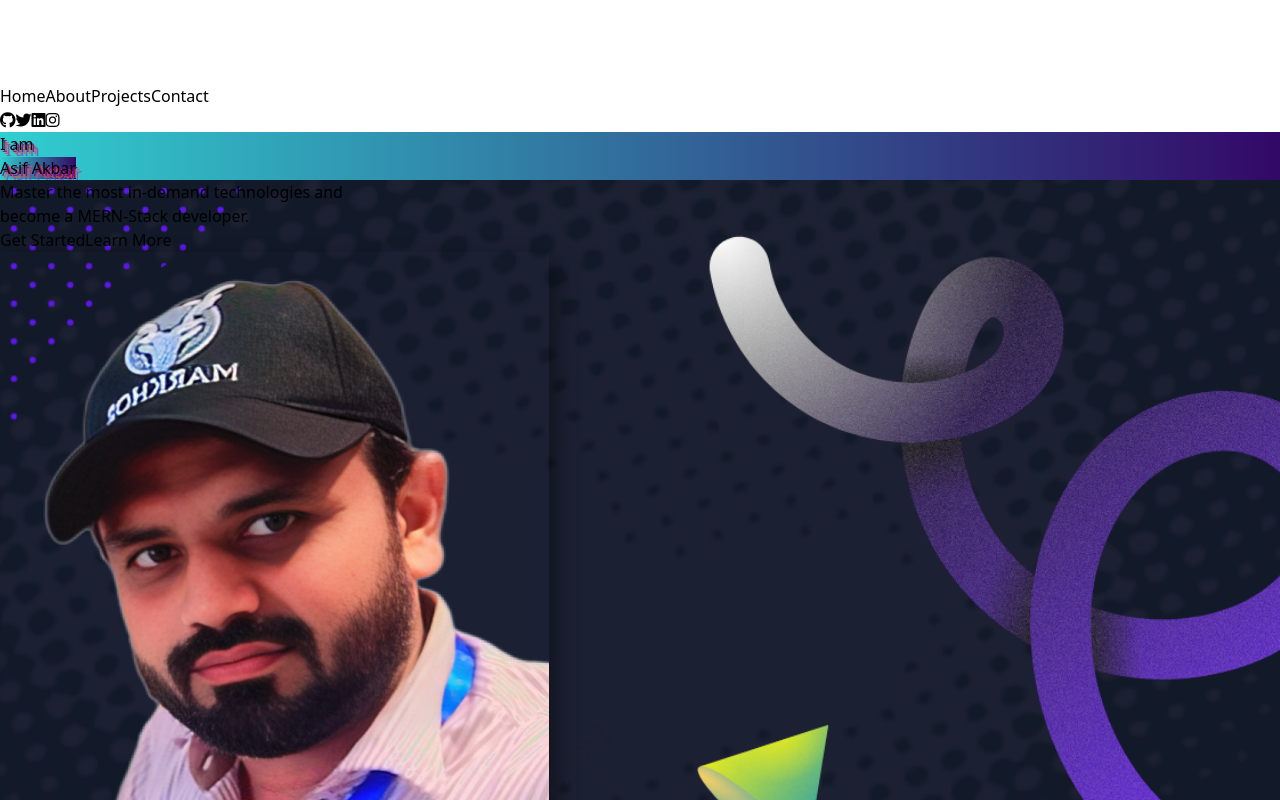
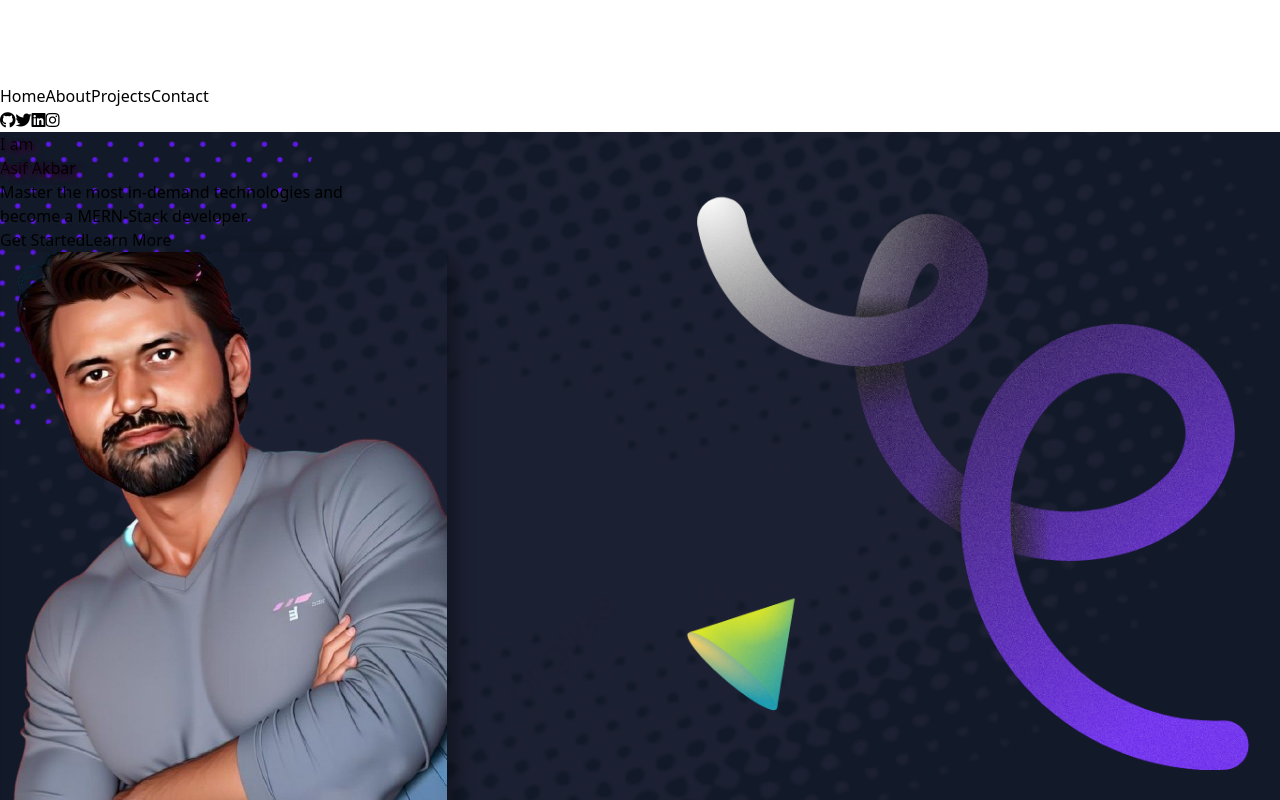
Before and after one commit to 786asifakbar/porto, a React (Vite) app: page / in a window 1280 px wide. Shown: the part 440-1240 px from the top of the page. Built offline with nearby package versions, Linux system fonts and the light colour scheme.

Commit message:
updated data

```diff
--- a/src/components/HeroSection.jsx
+++ b/src/components/HeroSection.jsx
@@ -91,7 +91,7 @@ const HeroSection = () => {
         {/* Right Side: Image */}
         <div className="md:w-1/2 transform transition-transform duration-500 hover:rotate-6 hover:scale-105">
           <img
-            src="./asif.jpg" // Replace with your image source
+            src="./asif.png" // Replace with your image source
             alt="Hero"
             className="w-full md:w-96 rounded-md shadow-2xl float-right"
             style={{
--- a/src/components/Home.jsx
+++ b/src/components/Home.jsx
@@ -1,112 +1,12 @@
-import { useEffect, useState } from 'react';
-import About from './About';
-import Skills from './Skills';
-import Services from './Services';
-import Projects from './Projects';
-import Contact from './Contact';
+import HeroSection from './HeroSection';
 
-const typingSpeed = 100; // Speed of typing effect in milliseconds
-const pauseDuration = 2000; // Duration to pause before changing text
-
-const HeroSection = () => {
-  const [text, setText] = useState('');
-  const [index, setIndex] = useState(0);
-  const [isDeleting, setIsDeleting] = useState(false);
-  const phrases = ['Asif Akbar', 'MERN_Stack Developer'];
-
-  useEffect(() => {
-    const handleTyping = () => {
-      const currentPhrase = phrases[Math.floor(index / (phrases.length + 1))];
-      const newText = isDeleting
-        ? currentPhrase.substring(0, text.length - 1)
-        : currentPhrase.substring(0, text.length + 1);
-      setText(newText);
-
-      if (!isDeleting && newText === currentPhrase) {
-        setTimeout(() => setIsDeleting(true), pauseDuration);
-      } else if (isDeleting && newText === '') {
-        setIsDeleting(false);
-        setIndex((prev) => (prev + 1) % (phrases.length * 2)); // Loop through phrases
-      }
-    };
-
-    const typingInterval = setInterval(handleTyping, typingSpeed);
-
-    return () => clearInterval(typingInterval);
-  }, [text, isDeleting, index]);
-
+function Home() {
   return (
     <>
-      <div
-        className="flex flex-col md:flex-row items-center justify-between p-8 md:p-16
-        bg-cover bg-center shadow-2xl"
-        style={{
-          perspective: '1000px',
-          backgroundImage: 'url(re.png)', // Replace with your image path
-          backgroundSize: 'cover',
-          backgroundPosition: 'center',
-        }}
-      >
-        {/* Left Side: Heading with Typing Effect and Buttons */}
-        <div className="md:w-1/2 text-center md:text-left mb-8 md:mb-0 transform transition-transform duration-700 hover:rotate-6">
-          <h1
-            className="text-5xl font-bold sm:text-3xl md:text-5xl lg:text-8xl leading-tight tracking-wider text-transparent bg-clip-text"
-            style={{
-              backgroundImage: 'linear-gradient(to right, #30cfd0, #330867)',
-              textShadow: '2px 2px 0 rgba(128, 0, 128, 0.8), 4px 4px 0 rgba(231, 76, 60, 0.8), 6px 6px 0 rgba(142, 68, 173, 0.8)', // Updated yellow shadow to purple
-            }}
-          >
-            I am <br />
-            <span
-              className="text-transparent bg-clip-text font-extrabold"
-              style={{
-                backgroundImage: 'linear-gradient(to right, #30cfd0, #330867)',
-                textShadow: '2px 2px 0 rgba(128, 0, 128, 0.8), 4px 4px 0 rgba(231, 76, 60, 0.8), 6px 6px 0 rgba(142, 68, 173, 0.8)', // Updated yellow shadow to purple
-              }}
-            >
-              {text}
-            </span>
-          </h1>
-          <p className="text-xl md:text-2xl mt-5 mb-6 text-gray-300 leading-relaxed shadow-md">
-            Master the most in-demand technologies and <br /> become a MERN-Stack developer.
-          </p>
-          <div className="flex justify-center md:justify-start mt-5 space-x-6">
-            <button
-              className="bg-purple-600 text-white px-8 py-3 rounded-md hover:bg-purple-700 transition duration-300 transform hover:scale-105 shadow-2xl"
-              style={{ transform: 'perspective(500px) rotateX(10deg)' }}
-            >
-              Get Started
-            </button>
-            <button
-              className="border border-purple-600 text-purple-600 px-8 py-3 rounded-md hover:bg-purple-600 hover:text-white transition duration-300 transform hover:scale-105 shadow-lg"
-              style={{ transform: 'perspective(500px) rotateX(-10deg)' }}
-            >
-              Learn More
-            </button>
-          </div>
-        </div>
+      <HeroSection />
 
-        {/* Right Side: Image */}
-        <div className="md:w-1/2 transform transition-transform duration-500 hover:rotate-6 hover:scale-105">
-          <img
-            src="/enhancerImage.png" // Replace with your image source
-            alt="Hero"
-            className="w-full md:w-96 rounded-md shadow-2xl float-right"
-            style={{
-              transform: 'rotateY(-1deg)',
-              boxShadow: '8px 8px 20px rgba(0, 0, 0, 0.4)',
-            }}
-          />
-        </div>
-      </div>
-
-      <About />
-      <Skills />
-      <Services />
-      <Projects />
-      <Contact />
     </>
   );
-};
+}
 
-export default HeroSection;
+export default Home;
```
